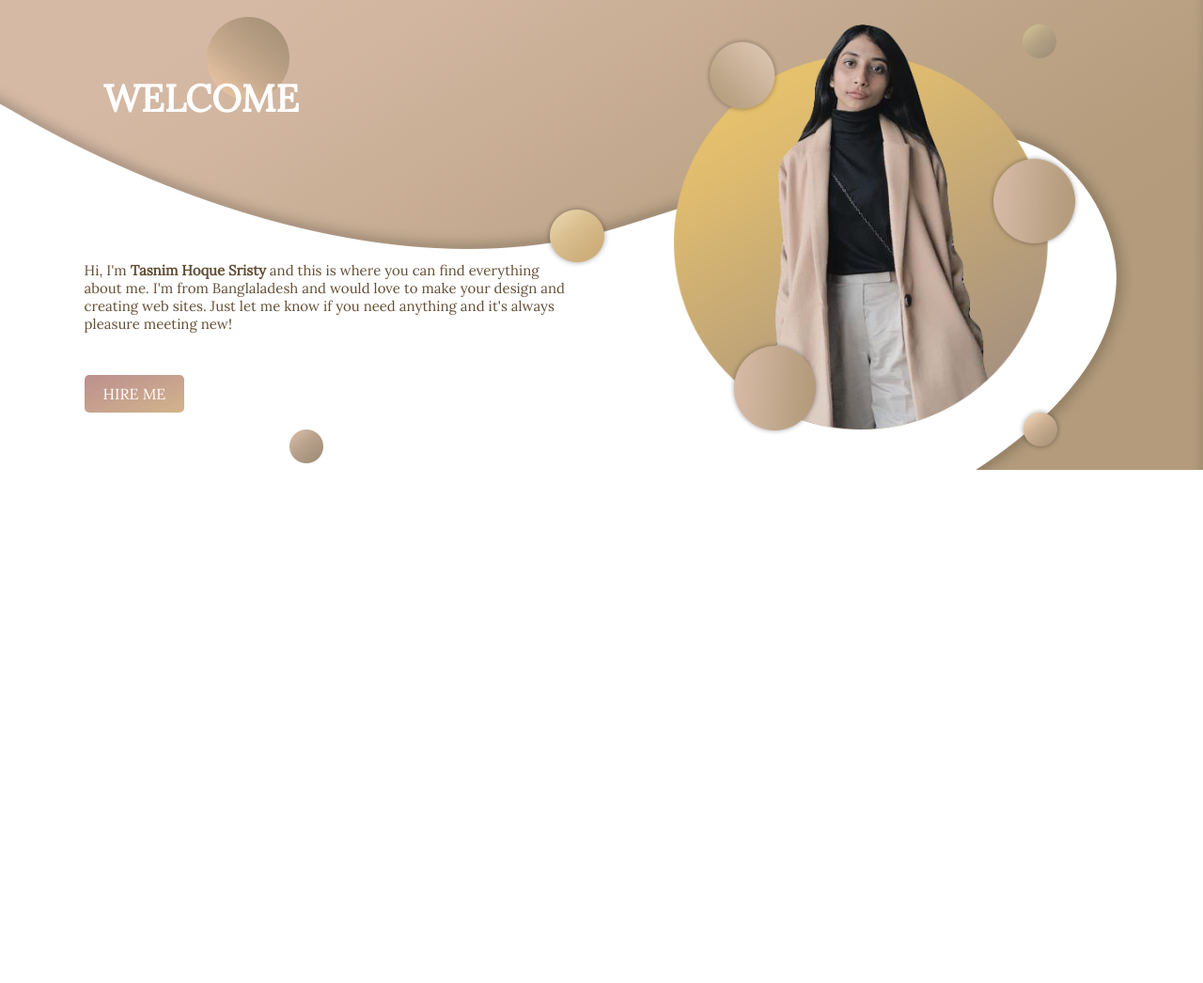
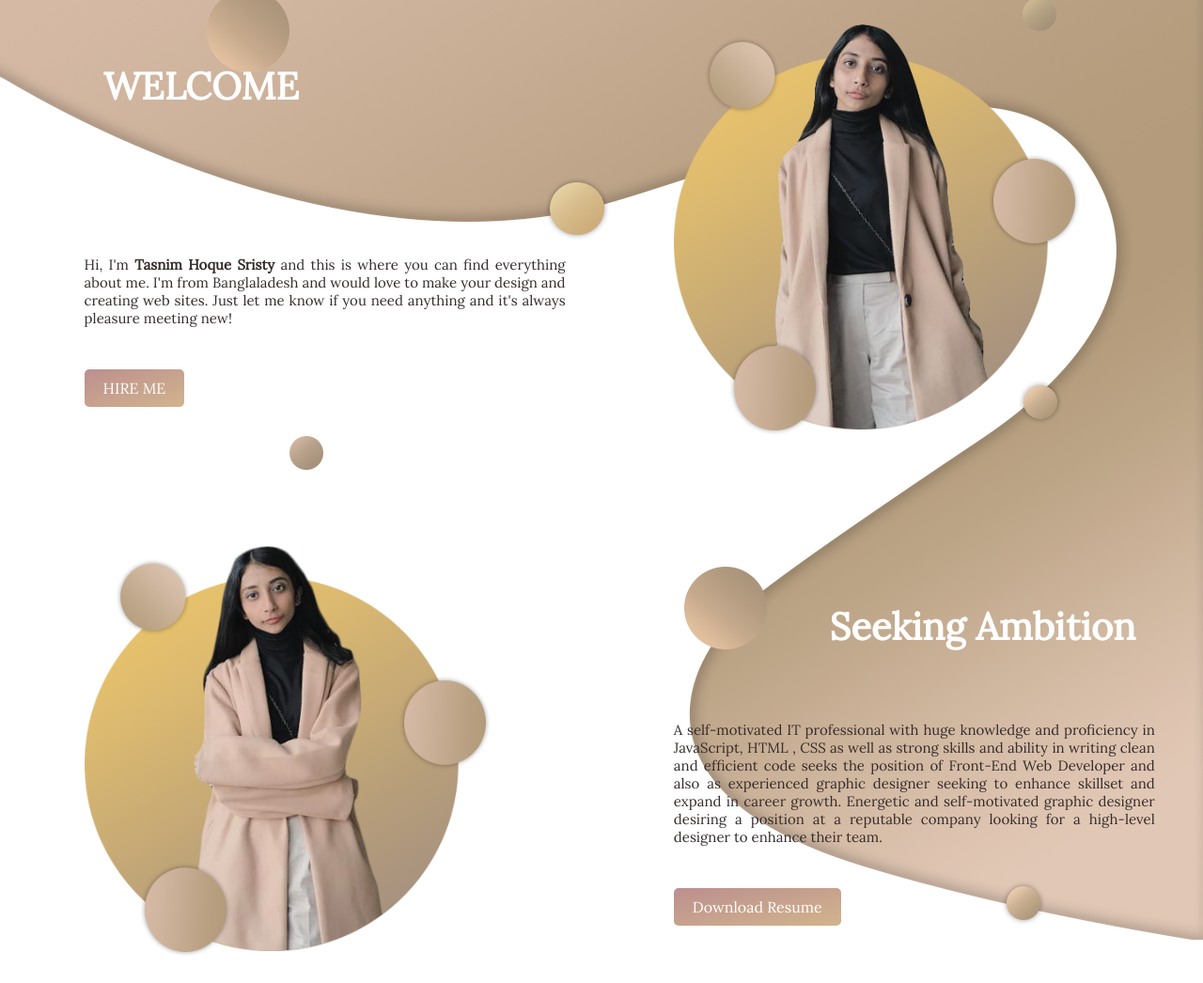
Before and after one commit to tSristy/Portfolio, a plain HTML site: page index.html in a window 1280 px wide. Shown: the whole page at 94% size. Before the commit the page ends 800 px from the top, so only its background shows below. Drawn offline with Linux system fonts and the light colour scheme.

Commit message:
2nd ta sesh

```diff
--- a/index.html
+++ b/index.html
@@ -9,9 +9,9 @@
     <link href="https://fonts.googleapis.com/css2?family=Lora&display=swap" rel="stylesheet">
 </head>
 <body>
-    <section class="front-sec">
+    <section class="sec">
         <div class="front-div">
-            <br><h1>WELCOME</h1>
+            <p class="h1">WELCOME</p>
             <br><br><br><br><br>
             <p>Hi, I'm <span class="name">Tasnim Hoque Sristy</span> and this is where you can find everything about me. I'm from Banglaladesh and would love to make your design and creating web sites. Just let me know if you need anything and it's always pleasure meeting new!</p>
             <br><br>
@@ -20,6 +20,17 @@
         <div class="front-div">
             <img src="img/st.png" alt="me">
         </div>
+
+        <div class="sec-div">
+            <img src="img/sct.png" alt="me">
+        </div>
+        <div class="sec-div">
+            <br><p class="h2">Seeking Ambition</p>
+            <br>
+            <p>A self-motivated IT professional with huge knowledge and proficiency in JavaScript, HTML , CSS as well as strong skills and ability in writing clean and efficient code seeks the position of Front-End Web Developer and also as experienced graphic designer seeking to enhance skillset and expand in career growth. Energetic and self-motivated graphic designer desiring a position at a reputable company looking for a high-level designer to enhance their team. </p>
+            <br><br>
+            <a class="cv" target="target" href="https://drive.google.com/file/d/1J9fflGwfF3bAgQLwUneLCfZnmduTfX0m/view?usp=sharing" >Download Resume</a>
+        </div>
     </section>
 
 </body>
--- a/style.css
+++ b/style.css
@@ -2,10 +2,10 @@ body{
     font-family: 'Lora', serif;
     margin: 0%;
 }
-.front-sec{
+.sec{
     width: 100%;
-    height: 500px;
-    background-image: url(img/back.png);
+    height: 1000px;
+    background-image: url(img/full.png);
     background-repeat: no-repeat;
     background-position: right;
 }
@@ -19,10 +19,30 @@ body{
 .front-div img{
     height: 100%;
 }
-h1{
+.sec-div{
+    float: left;
+    width: 40%;
+    height: 440px;
+    padding: 2%;
+    margin-left: 5%;
+    margin-top: 5%;
+}
+.sec-div img{
+    height: 100%;
+
+}
+
+.h1{
     font-size: 40px;
     color:white;
     padding-left: 4%;
+    font-weight: bold;
+}
+.h2{
+    font-size: 40px;
+    text-align: right;
+    color:white;
+    padding-right: 4%;
     font-weight: bold;
 }
 .name{
@@ -30,7 +50,9 @@ h1{
 }
 p{
     font-size: 15px;
-    color: rgb(99, 78, 52);
+    text-align: justify;
+    /*color: rgb(99, 78, 52);*/
+    color: rgb(54, 44, 44);
 }
 .hire-me{
     text-decoration: none;
@@ -39,3 +61,10 @@ p{
     border-radius: 5px;
     background-image:linear-gradient(to bottom right, rosybrown, tan)
 }
+.cv{
+    text-decoration: none;
+    color: white;
+    padding: 10px 20px;
+    border-radius: 5px;
+    background-image:linear-gradient(to bottom right, rosybrown, tan)
+}
```
Also changed, not shown: img/back2.png (added), img/full.png (added), 1 other file.
